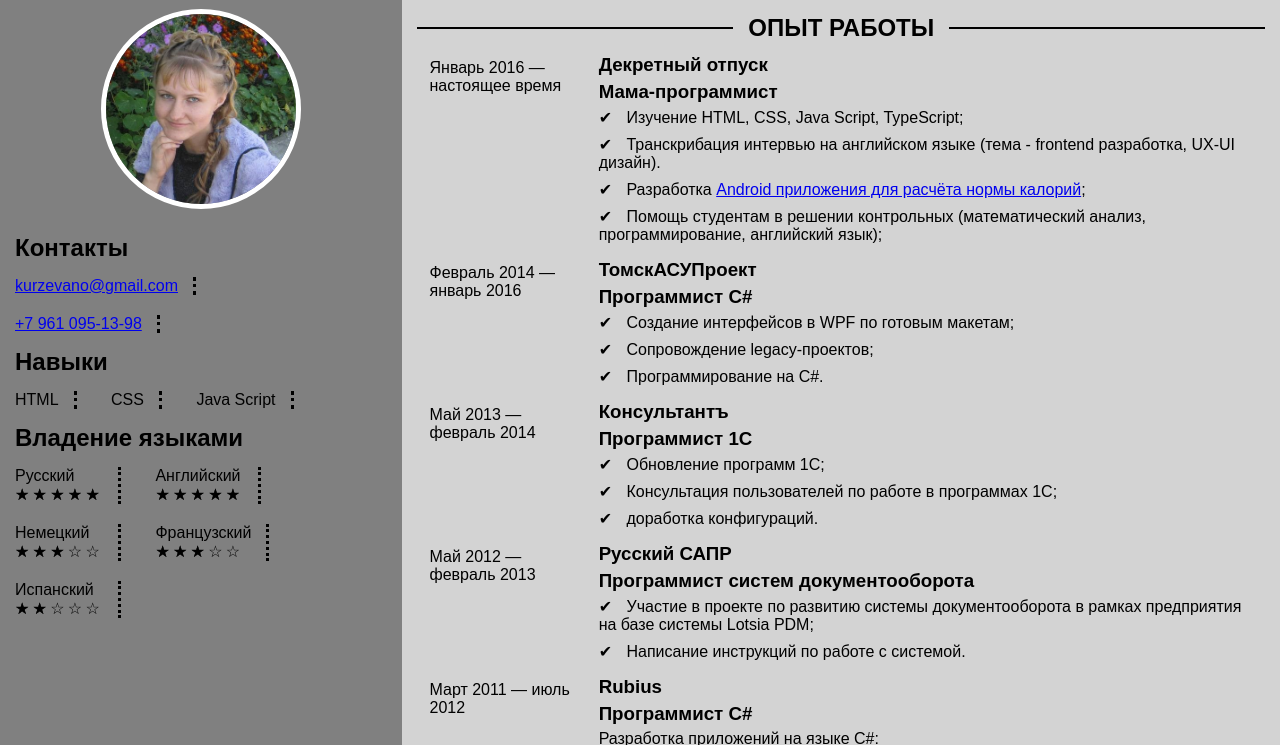
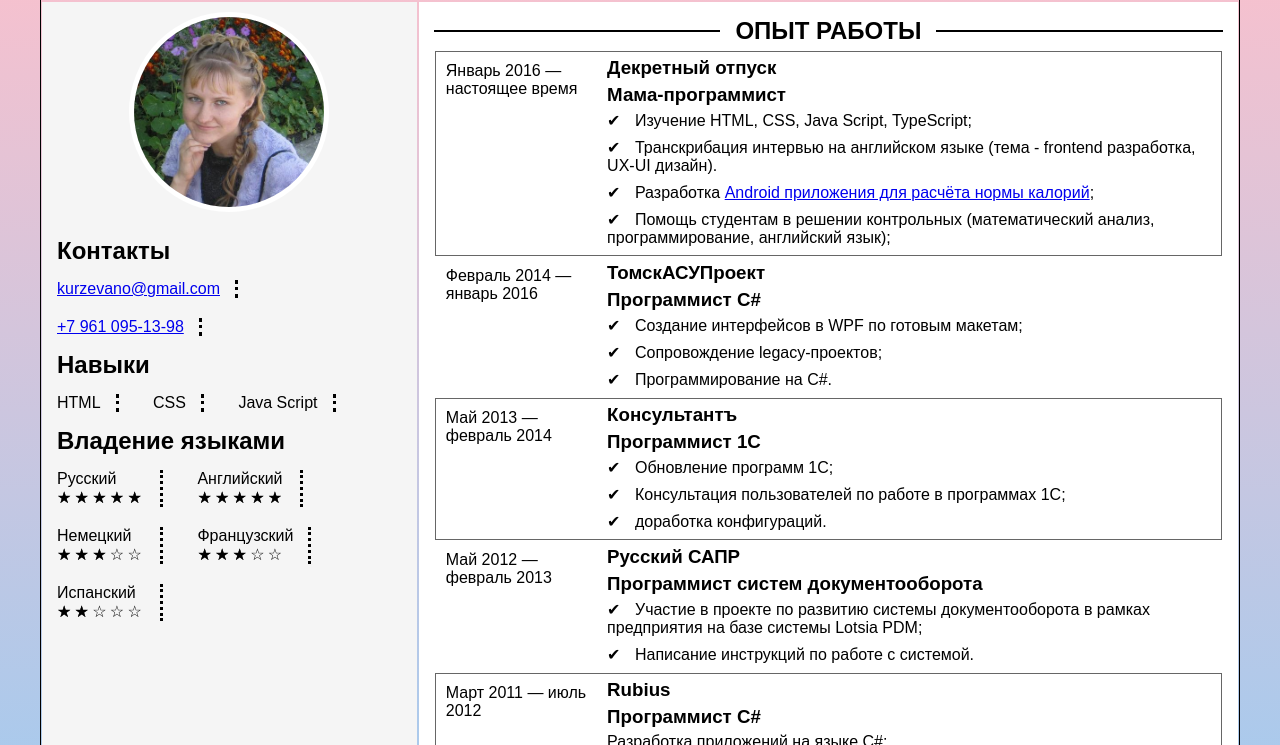
Before and after one commit to kurzevano/kurzevano.github.io, a plain HTML site: page index.html in a window 1280 px wide. Shown: the part 106-851 px from the top of the page. Drawn offline with Linux system fonts and the light colour scheme; files whose address does not match are found by name.

Commit message:
* Изменено цветовое оформление

```diff
--- a/css/style.css
+++ b/css/style.css
@@ -5,17 +5,19 @@
 }
 
 html {
-    height: 100%;
+    min-height: 100%;
 }
 
 body {
     font-family: "Montserrat", "Arial", sans-serif;
     min-height: 100%;
-    background-color: black;
     display: grid;
-    max-width: 1500px;
+    gap: 1px;
+    max-width: 1200px;
     margin-left: auto;
     margin-right: auto;
+    border: solid 0.5px;
+    background: linear-gradient(pink, lightskyblue);
 }
 
 h1,
@@ -32,8 +34,18 @@ linethrough-outer {
     padding: 10px 15px;
 }
 
+.main,
+.about {
+    margin: 1px;
+}
+
 header {
-    background: darkgrey;
+    background-color: rgba(211, 211, 211, 0.897);
+}
+
+.about {
+    background: whitesmoke;
+    flex-direction: column;
 }
 
 .ul-about {
@@ -98,12 +110,6 @@ header {
     }
 }
 
-.about {
-    background-color: gray;
-    display: flex;
-    flex-direction: column;
-}
-
 @media all and (max-width: 700px) and (min-width: 500px) {
     .about {
         display: flex;
@@ -112,7 +118,7 @@ header {
 }
 
 .main {
-    background-color: lightgray;
+    background-color: white;
 }
 
 .avatar {
@@ -123,6 +129,10 @@ header {
     display: block;
 }
 
+tr:nth-child(odd) {
+    outline: 1px solid #666;
+}
+
 .dark {
     background-color: darkblue;
 }
```
